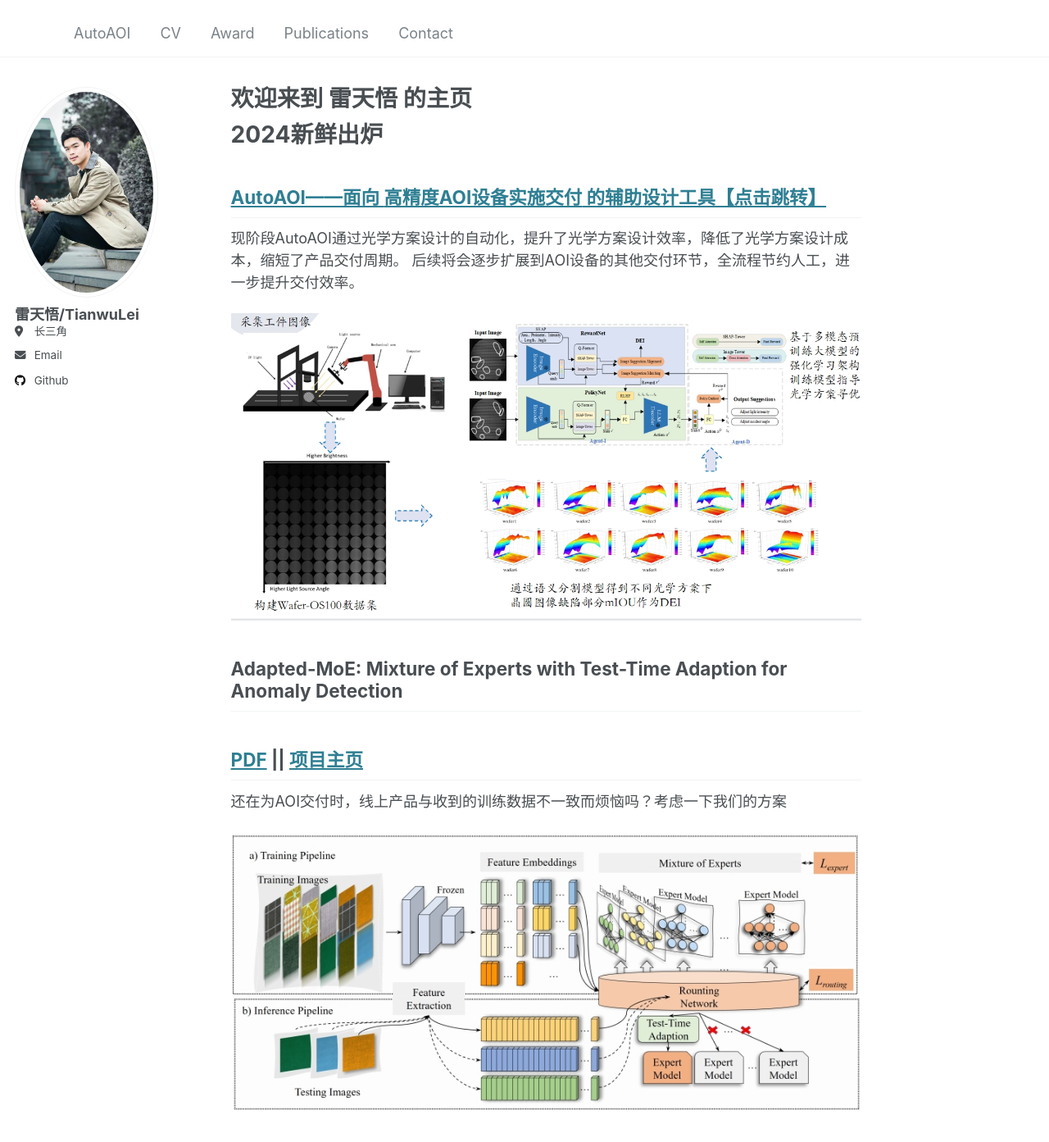
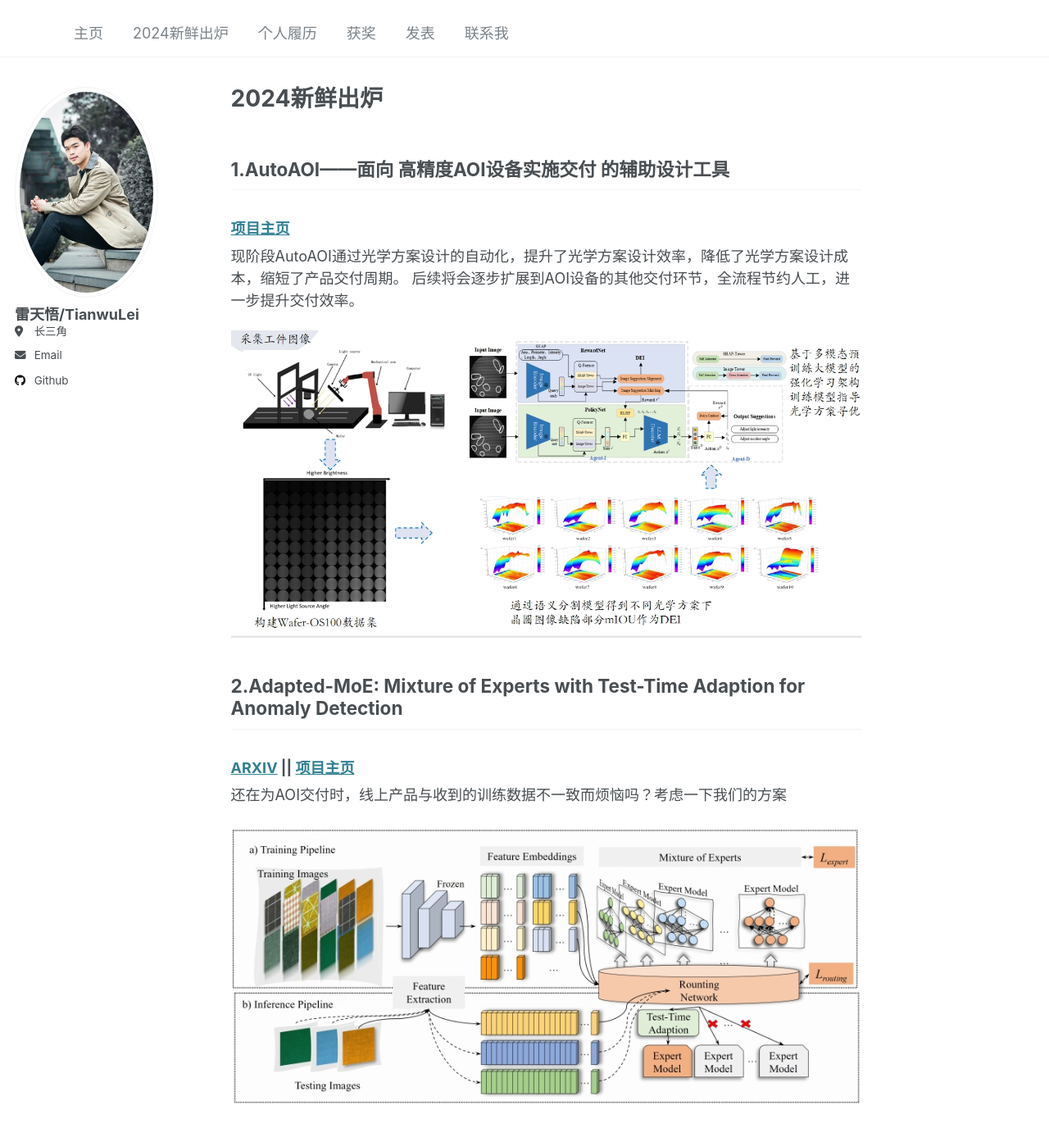
Before and after one commit to ray3572/ray3572.github.io, a Jekyll site: the page built from _pages/news2024.md, in a window 1280 px wide and 1400 px high. Shown: the top 1393 px of the window at 82% size. Built offline with Jekyll 4.4.1, drawn with Linux system fonts in a browser that asks for light colours.

```diff
--- a/_data/navigation.yml
+++ b/_data/navigation.yml
@@ -5,19 +5,22 @@
 # prevent it from being included in the site.
 
 main:
-  - title: "AutoAOI"
-    url: /autoaoi/
+  - title: "主页"
+    url: /about/
 
-  - title: "CV"
+  - title: "2024新鲜出炉"
+    url: /news2024/
+
+  - title: "个人履历"
     url: /cv/
 
-  - title: "Award"
+  - title: "获奖"
     url: /award/
 
-  - title: "Publications"
+  - title: "发表"
     url: /publications/
 
-  - title: "Contact"
+  - title: "联系我"
     url: /contact/
 
 #  - title: "Talks"
--- a/_pages/about.md
+++ b/_pages/about.md
@@ -6,17 +6,4 @@ redirect_from:
   - /about/
   - /about.html
 ---
-# 2024新鲜出炉
-## [AutoAOI——面向 **高精度AOI设备实施交付** 的辅助设计工具【点击跳转】](https://ray3572.github.io/AutoAOI_web)
-现阶段AutoAOI通过光学方案设计的自动化，提升了光学方案设计效率，降低了光学方案设计成本，缩短了产品交付周期。
-后续将会逐步扩展到AOI设备的其他交付环节，全流程节约人工，进一步提升交付效率。
-<center>
-  <img src="\images\/autoaoi\/overview.png">
-</center>
-
-## Adapted-MoE: Mixture of Experts with Test-Time Adaption for Anomaly Detection
-## [PDF](https://arxiv.org/pdf/2409.05611) || [项目主页](https://ray3572.github.io/AdaptedMoE_web)
-还在为AOI交付时，线上产品与收到的训练数据不一致而烦恼吗？考虑一下我们的方案
-<center>
-  <img src="\images\adaptedmoe\overview.png">
-</center>
+# [2024新鲜出炉【点击跳转】](https://ray3572.github.io/news2024/)
--- a/_pages/cv.md
+++ b/_pages/cv.md
@@ -1,6 +1,6 @@
 ---
 layout: archive
-title: "简历"
+title: "个人履历"
 permalink: /cv/
 author_profile: true
 redirect_from:
--- /dev/null
+++ b/_pages/news2024.md
@@ -0,0 +1,21 @@
+---
+permalink: /
+title: "2024新鲜出炉"
+author_profile: true
+redirect_from:
+    - /resume
+---
+## 1.AutoAOI——面向 **高精度AOI设备实施交付** 的辅助设计工具
+### [项目主页](https://ray3572.github.io/AutoAOI_web)
+现阶段AutoAOI通过光学方案设计的自动化，提升了光学方案设计效率，降低了光学方案设计成本，缩短了产品交付周期。
+后续将会逐步扩展到AOI设备的其他交付环节，全流程节约人工，进一步提升交付效率。
+<center>
+  <img src="\images\/autoaoi\/overview.png">
+</center>
+
+## 2.Adapted-MoE: Mixture of Experts with Test-Time Adaption for Anomaly Detection
+### [ARXIV](https://arxiv.org/pdf/2409.05611) || [项目主页](https://ray3572.github.io/AdaptedMoE_web)
+还在为AOI交付时，线上产品与收到的训练数据不一致而烦恼吗？考虑一下我们的方案
+<center>
+  <img src="\images\adaptedmoe\overview.png">
+</center>
```
